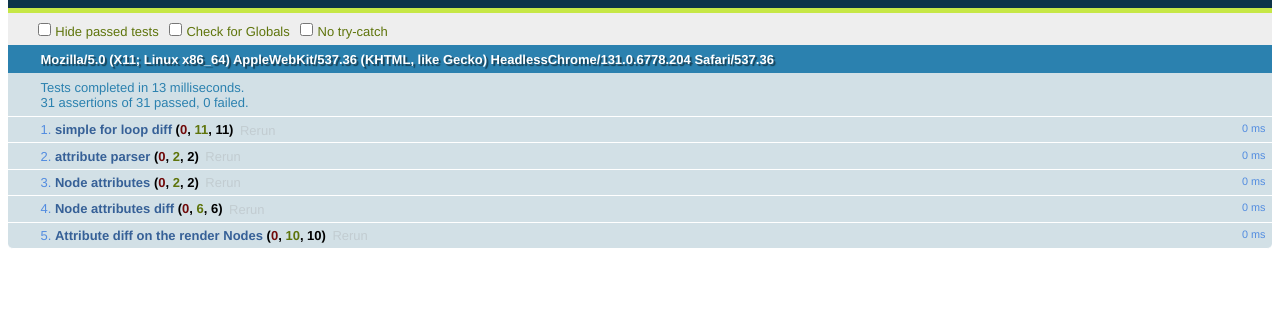
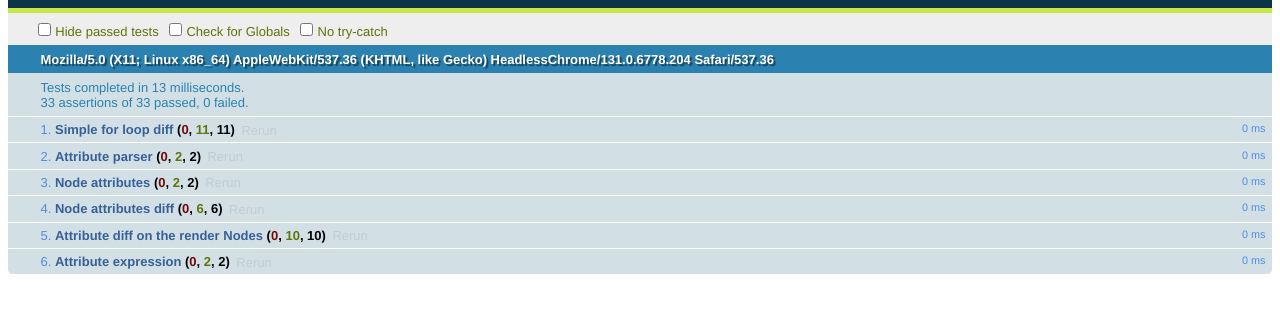
Before and after one commit to batiste/likely.js, a plain HTML site: page testsuite2.html in a window 1280 px wide. Shown: the part 48-360 px from the top of the page. Drawn offline with Linux system fonts and the light colour scheme.

Commit message:
Implement HTML attribute string/expression evaluation

```diff
--- a/likely.js
+++ b/likely.js
@@ -258,21 +258,14 @@ function HtmlNode(parent, content, level, line) {
   Node.call(this, parent, content, level, line);
   this.nodeName = this.content.split(" ")[0];
   this.attrs = parse_attributes(this.content.substr(this.nodeName.length));
-
-
-  this.params = trim(this.content.slice(this.nodeName.length));
-
   this.isVoid = voidTags.indexOf(this.nodeName+',') != -1;
-
-  this.compiledParams = compileExpressions(this.params);
-
   parent.addChild(this);
 }
 inherits(HtmlNode, Node);
 
 HtmlNode.prototype.tree = function(context) {
   // renderer should be all attributes
-  var renderer = this.nodeName;
+  var renderer = this.start_html(context) + this.end_html(context)
   var t = new RenderedNode(this, context, renderer), i;
   t.path = context.getPath();
   t.children = this.treeChildren(context);
@@ -280,11 +273,21 @@ HtmlNode.prototype.tree = function(context) {
 }
 
 HtmlNode.prototype.start_html = function(context) {
-  var paramStr = " " + evaluateExpressionList(this.compiledParams, context);
+  var key, v, attrs_renderer = "";
+  for(key in this.attrs) {
+    if(this.attrs[key].evaluate) {
+      v = '"' + this.attrs[key].evaluate(context) + '"';
+    } else {
+      // should probably be a string expression here
+      v = this.attrs[key];
+    }
+    attrs_renderer += " " + key + "=" + v;
+  }
+
   if(this.isVoid) {
-    return "<"+ this.nodeName + paramStr + "/>";
+    return "<"+ this.nodeName + attrs_renderer + "/>";
   }
-  return "<"+ this.nodeName + paramStr + ">";
+  return "<"+ this.nodeName + attrs_renderer + ">";
 }
 
 HtmlNode.prototype.end_html = function(context) {
@@ -404,7 +407,9 @@ function StringNode(parent, content, level, line) {
   Node.call(this, parent, content, level, line);
   this.string = this.content.replace(/^"|"$/g, "");
   this.compiledExpression = compileExpressions(this.string);
-  parent.addChild(this);
+  if(parent) {
+    parent.addChild(this);
+  }
 }
 inherits(StringNode, Node);
 
@@ -429,7 +434,7 @@ function IncludeNode(parent, content, level, line) {
   this.name = trim(content.split(" ")[1]);
   parent.addChild(this);
 }
-inherits(StringNode, IncludeNode);
+inherits(IncludeNode, Node);
 
 IncludeNode.prototype.start_html = function(context) {
   return templateCache[this.name].html(context);
@@ -653,7 +658,7 @@ function NumberValue(txt, left) {
 }
 NumberValue.reg = /^[0-9]+/;
 
-function compileExpressions(txt, context) {
+function compileExpressions(txt) {
   // compile the expressions found in the text
   // and return a list of text+expressions
   var expressReg = /{{[^}]+}}/;
@@ -782,9 +787,16 @@ function parse_attributes(v) {
         v = v.substr(1);
         s = v.match(string_reg);
         if(!s) {
-            throw "No attribute value found after name"+n;
+            throw "No value found after name "+n;
         }
-        attrs[n] = s[0];
+        var expr = s[0].match(/{{([^}]+)}}/);
+        if(expr) {
+          var expr = expression(expr[1]);
+          attrs[n] = expr;
+        } else {
+          // for now, no StringNode in the attributes
+          attrs[n] = new StringNode(null, s[0]);
+        }
         v = v.substr(s[0].length);
     }
     return attrs;
@@ -793,8 +805,9 @@ function parse_attributes(v) {
 function attributes_diff(a, b) {
   var changes = [], key;
   for(key in a) {
+      console.log(key, b)
       if(b[key]) {
-          if(b[key] != a[key]){
+          if(b[key].content != a[key].content){
               changes.push({action:"mutate", key:key, value:b[key]});
           }
       } else {
@@ -811,6 +824,9 @@ function attributes_diff(a, b) {
 
 var likely = {
   Template:build,
+  nodes: {
+    StringNode:StringNode
+  },
   parse_attributes:parse_attributes,
   attributes_diff:attributes_diff,
   updateData:updateData,
--- a/testsuite2.html
+++ b/testsuite2.html
@@ -41,7 +41,7 @@ function render(tpl, data) {
 
 }
 
-test("simple for loop diff", function() {
+test("Simple for loop diff", function() {
 
     var tpl = [
     'for line in lines',
@@ -74,32 +74,41 @@ test("simple for loop diff", function() {
 });
 
 
-test("attribute parser", function() {
+test("Attribute parser", function() {
     var attrs_string = 'toto="glup" other="glop"';
     var attrs = likely.parse_attributes(attrs_string);
-    equal(attrs.toto, '"glup"');
-    equal(attrs.other, '"glop"');
+    equal(attrs.toto.start_html(), 'glup');
+    equal(attrs.other.start_html(), 'glop');
 });
 
 test("Node attributes", function() {
     var tpl = template('a href="test" to-to="123"');
-    equal(tpl.children[0].attrs.href, '"test"');
-    equal(tpl.children[0].attrs["to-to"], '"123"');
+    equal(tpl.children[0].attrs.href.start_html(), 'test');
+    equal(tpl.children[0].attrs["to-to"].start_html(), '123');
 });
 
 test("Node attributes diff", function() {
-    var at1 = {a:1, b:"h"};
-    var at2 = {a:1, b:"d", c:2};
+    var at1 = {
+        a:new likely.nodes.StringNode(null, "1"),
+        b:new likely.nodes.StringNode(null, "h")
+    };
+    var at2 = {
+        a:new likely.nodes.StringNode(null, "1"),
+        b:new likely.nodes.StringNode(null, "d"),
+        c:new likely.nodes.StringNode(null, "2")
+    };
 
     var diff = likely.attributes_diff(at1, at2);
 
+    console.log(diff)
+
     equal(diff[0].action, "mutate");
     equal(diff[0].key, "b");
-    equal(diff[0].value, "d");
+    equal(diff[0].value.start_html(), "d");
 
     equal(diff[1].action, "add");
     equal(diff[1].key, "c");
-    equal(diff[1].value, "2");
+    equal(diff[1].value.start_html(), "2");
 
 });
 
@@ -125,13 +134,22 @@ test("Attribute diff on the render Nodes", function() {
     var attr_diff = diff2[0].attributes_diff[0];
     equal(attr_diff.action, "mutate");
     equal(attr_diff.key, "toto");
-    equal(attr_diff.value, '"cha nge"');
+    equal(attr_diff.value.start_html(), 'cha nge');
 
     var attr_diff = diff2[0].attributes_diff[1];
     equal(attr_diff.action, "add");
     equal(attr_diff.key, "bla");
-    equal(attr_diff.value, '"test"');
+    equal(attr_diff.value.start_html(), 'test');
 
+});
+
+test("Attribute expression", function() {
+
+    var tpl1 = template('p toto="{{hello}}"');
+    var t1 = tpl1.tree(likely.Context({hello: "world"}));
+
+    equal(t1.html(), '<p toto="world"></p>');
+    equal(t1.children[0].renderer, '<p toto="world"></p>');
 });
 
 </script>
```
